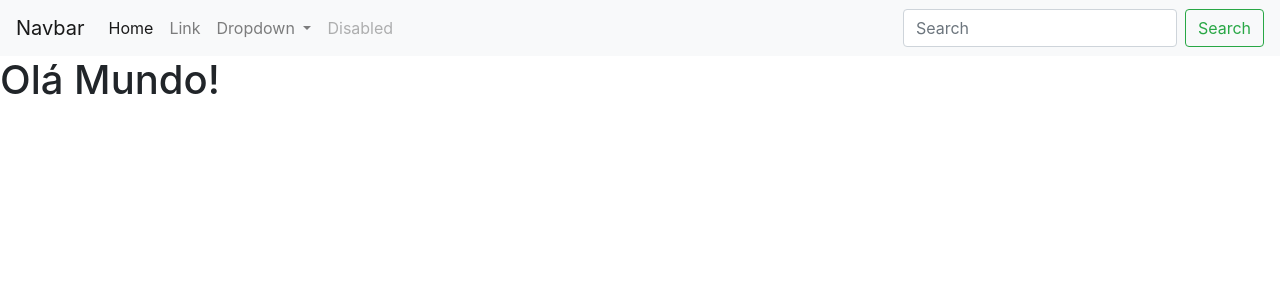
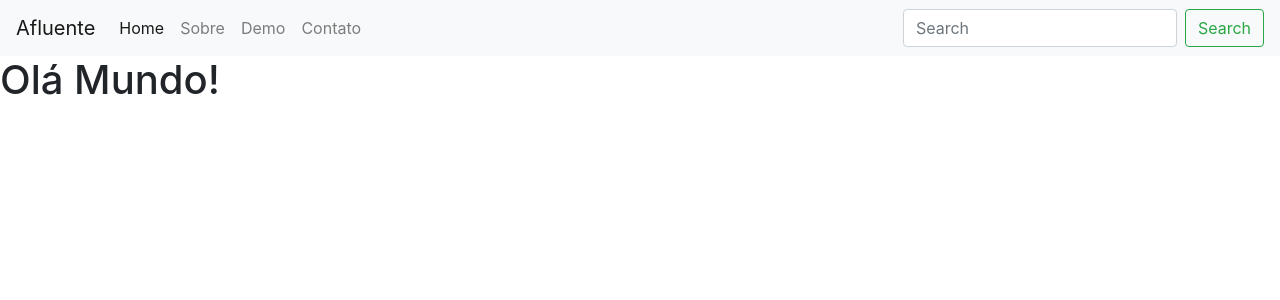
Before and after one commit to riachodigital/afluente, a Django app: page / in a window 1280 px wide. Shown: the top 300 px of the page. Run offline with Django 3.2, Linux system fonts and the light colour scheme; some libraries are stand-ins or nearby versions.

Commit message:
Criado o menu de navegação
Close #19

```diff
--- a/afluente/core/templates/home.html
+++ b/afluente/core/templates/home.html
@@ -10,11 +10,11 @@
     <!-- Bootstrap CSS -->
     <link rel="stylesheet" href="{% static 'css/bootstrap.min.css' %}">
 
-    <title>Afluente</title>
+    <title>Afluente - Gestor de Relacionamento com o Cliente</title>
   </head>
   <body>
   <nav class="navbar navbar-expand-lg navbar-light bg-light">
-  <a class="navbar-brand" href="#">Navbar</a>
+  <a class="navbar-brand" href="#">Afluente</a>
   <button class="navbar-toggler" type="button" data-toggle="collapse" data-target="#navbarSupportedContent" aria-controls="navbarSupportedContent" aria-expanded="false" aria-label="Toggle navigation">
     <span class="navbar-toggler-icon"></span>
   </button>
@@ -25,21 +25,13 @@
         <a class="nav-link" href="#">Home <span class="sr-only">(current)</span></a>
       </li>
       <li class="nav-item">
-        <a class="nav-link" href="#">Link</a>
-      </li>
-      <li class="nav-item dropdown">
-        <a class="nav-link dropdown-toggle" href="#" id="navbarDropdown" role="button" data-toggle="dropdown" aria-haspopup="true" aria-expanded="false">
-          Dropdown
-        </a>
-        <div class="dropdown-menu" aria-labelledby="navbarDropdown">
-          <a class="dropdown-item" href="#">Action</a>
-          <a class="dropdown-item" href="#">Another action</a>
-          <div class="dropdown-divider"></div>
-          <a class="dropdown-item" href="#">Something else here</a>
-        </div>
+        <a class="nav-link" href="#">Sobre</a>
       </li>
       <li class="nav-item">
-        <a class="nav-link disabled" href="#">Disabled</a>
+        <a class="nav-link" href="#">Demo</a>
+      </li>
+      <li class="nav-item">
+        <a class="nav-link" href="#">Contato</a>
       </li>
     </ul>
     <form class="form-inline my-2 my-lg-0">
```
Also changed, not shown: afluente/tests/tests.py (+4 -0 lines).
